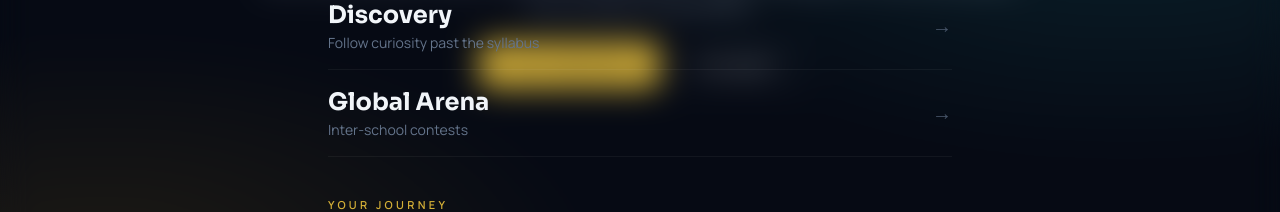
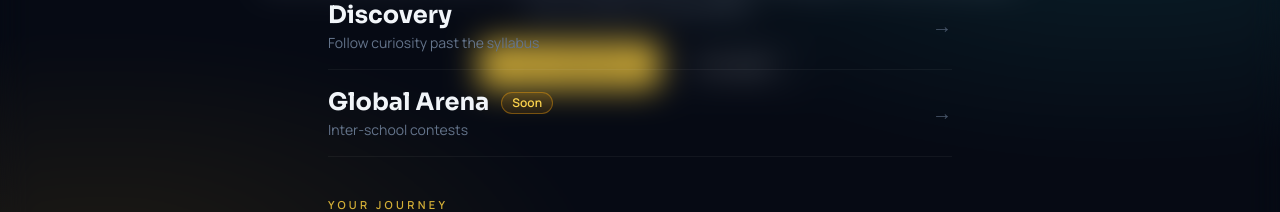
Before and after one commit to michaellegit28/Gnostiri, a Next.js app: page /arena in a window 1280 px wide. Both pictures are taken after a click on the button "Open menu". Shown: the part 317-529 px from the top of the page. Built offline with nearby package versions, Linux system fonts and the light colour scheme; no server answers.

Commit message:
a4: SiteMenu Soon badge + aria-disabled Arena (A4-2 completion, unblocked)

```diff
--- a/src/components/chrome/SiteMenu.tsx
+++ b/src/components/chrome/SiteMenu.tsx
@@ -8,14 +8,14 @@ import { usePathname } from "next/navigation";
  * SiteMenu — one navigation for the whole app. Hamburger opens a calm
  * fullscreen overlay; every link is a real destination (no dead ends).
  */
-const GROUPS: { label: string; links: { href: string; title: string; note: string }[] }[] = [
+const GROUPS: { label: string; links: { href: string; title: string; note: string; badge?: string }[] }[] = [
   {
     label: "Three ways of learning",
     links: [
       { href: "/highschool", title: "High School", note: "Textbooks and exam banks" },
       { href: "/university", title: "University", note: "Degree-depth courses and faculties" },
       { href: "/discovery", title: "Discovery", note: "Follow curiosity past the syllabus" },
-      { href: "/arena", title: "Global Arena", note: "Inter-school contests" },
+      { href: "/arena", title: "Global Arena", note: "Inter-school contests", badge: "Soon" },
     ],
   },
   {
@@ -108,11 +108,17 @@ export default function SiteMenu() {
                     <li key={link.href}>
                       <Link
                         href={link.href}
-                        className="group flex items-center justify-between gap-4 py-4"
+                        aria-disabled={link.badge ? true : undefined}
+                        className="group flex items-center justify-between gap-4 rounded-lg py-4 focus:outline-none focus-visible:ring-2 focus-visible:ring-[#D4AF37]"
                       >
                         <span>
                           <span className="block font-serif text-2xl font-bold text-slate-100 group-hover:text-[#D4AF37] transition-colors">
                             {link.title}
+                            {link.badge && (
+                              <span className="ml-3 inline-block rounded-full border border-amber-500/40 bg-amber-500/10 px-2.5 py-0.5 align-middle font-sans text-xs font-semibold text-amber-300">
+                                {link.badge}
+                              </span>
+                            )}
                           </span>
                           <span className="mt-0.5 block text-sm text-slate-500">
                             {link.note}
```
